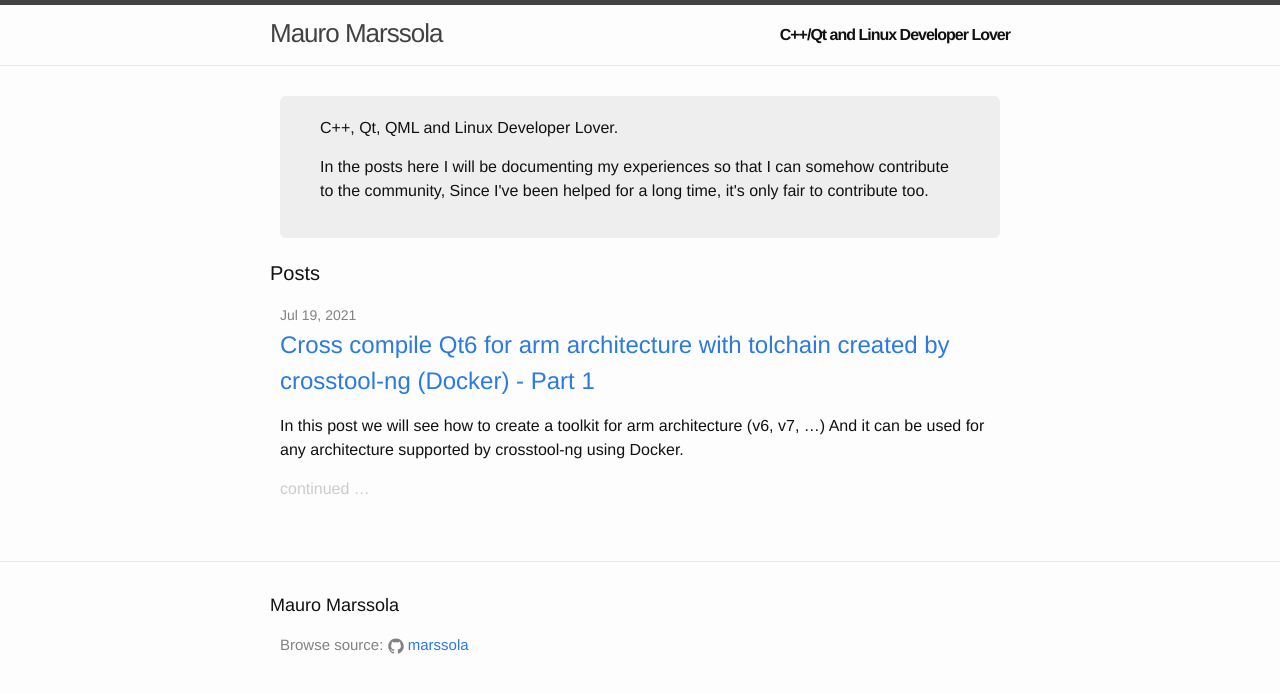
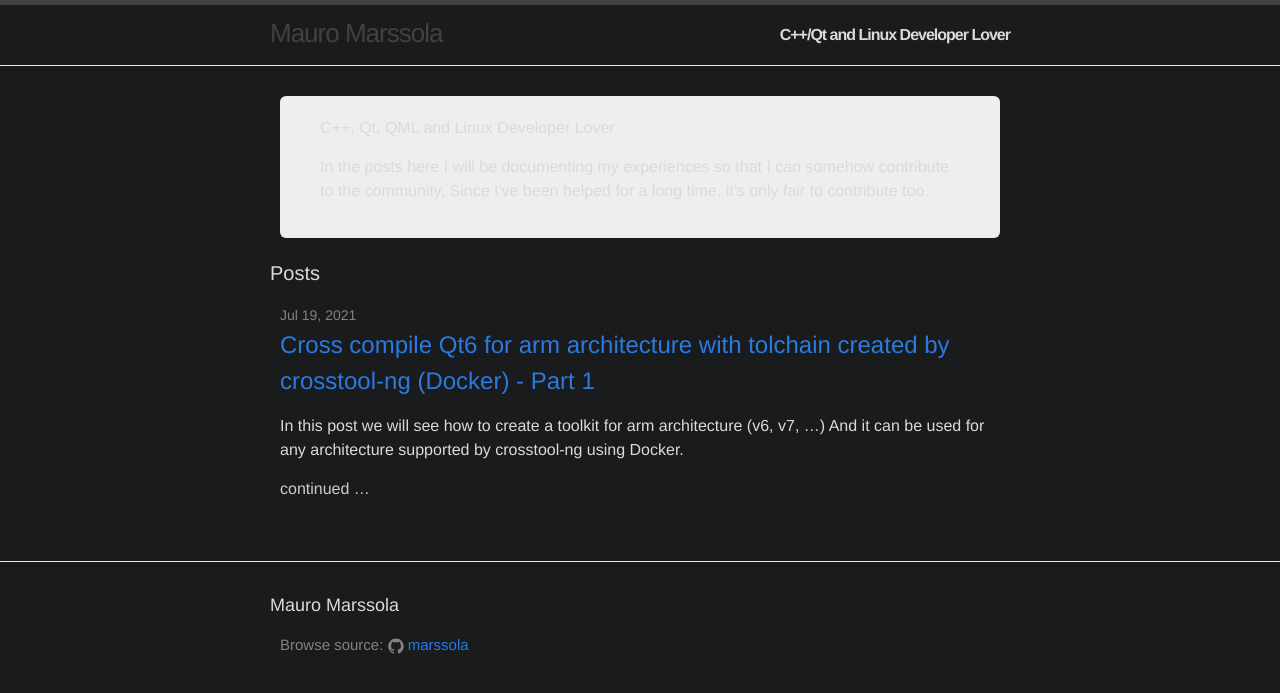
Before and after one commit to marssola/marssola.github.io, a Jekyll site: the page built from index.html, in a window 1280 px wide. Shown: the top 693 px of the page. Built offline with Jekyll 4.4.1, drawn with Linux system fonts in a browser that asks for light colours.

Commit message:
Added dark theme

```diff
--- a/_sass/_layout.scss
+++ b/_sass/_layout.scss
@@ -1,3 +1,8 @@
+body {
+    color: rgb(221, 218, 214);
+    background-color: rgb(25, 27, 28);
+}
+
 /**
  * Site header
  */
```
